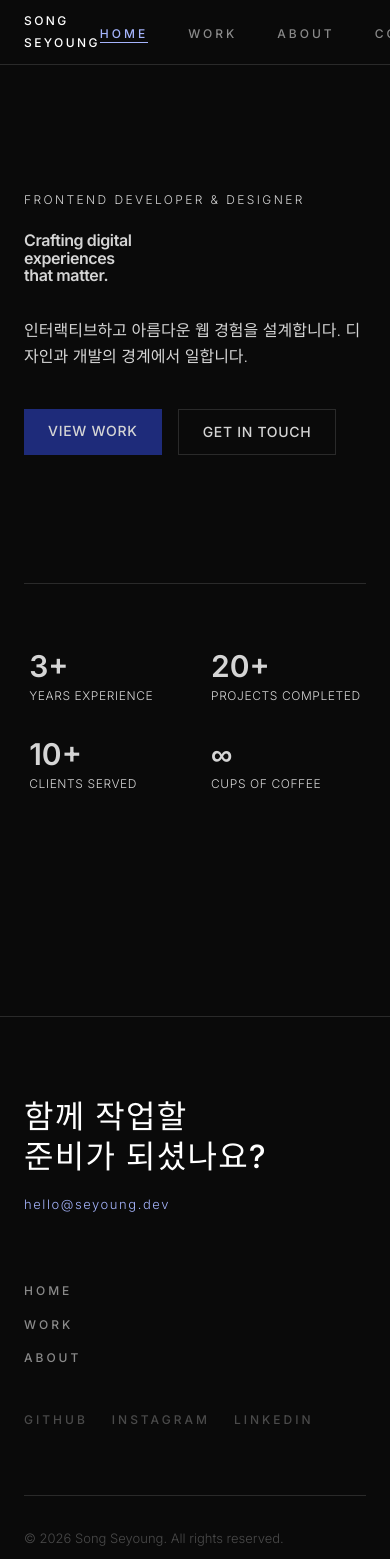
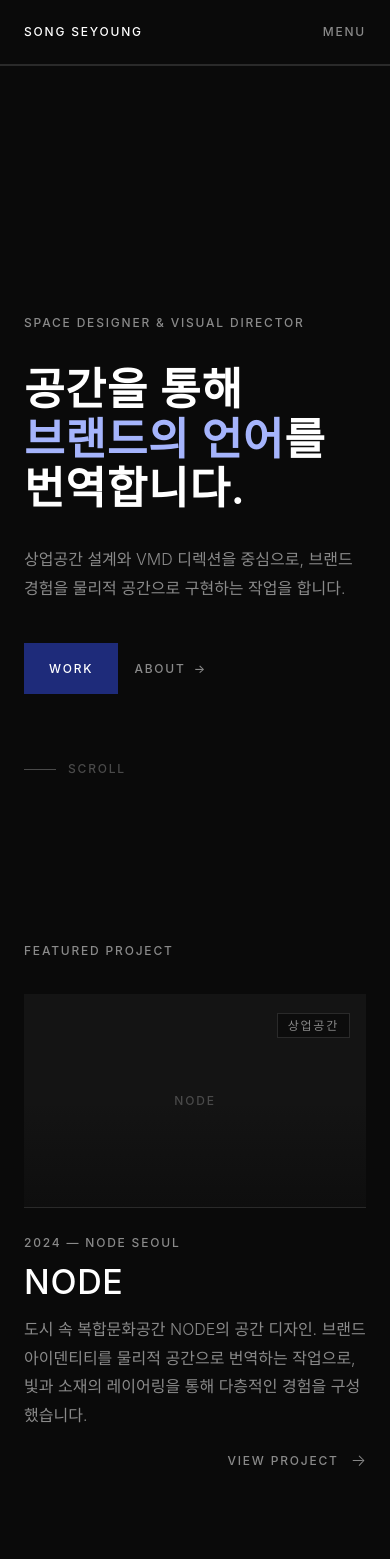
Before and after one commit to ssysje987/portfolio, a Next.js app: page / in a window 390 px wide. Shown: the top 1559 px of the page. Built offline with nearby package versions, Linux system fonts and the light colour scheme.

Commit message:
Refine homepage sections and responsive spacing/typography

```diff
--- a/app/globals.css
+++ b/app/globals.css
@@ -3,7 +3,6 @@
 @tailwind utilities;
 
 /* ── Fonts ──────────────────────────────────────────────────── */
-@import url('https://fonts.googleapis.com/css2?family=Inter:wght@300;400;500;600;700&display=swap');
 @import url('https://cdn.jsdelivr.net/gh/orioncactus/pretendard@v1.3.9/dist/web/static/pretendard.min.css');
 
 /* ── Design Tokens ──────────────────────────────────────────── */
@@ -111,6 +110,32 @@ body {
   }
 }
 
+
+@media (max-width: 768px) {
+  .t-display {
+    font-size: 44px;
+    line-height: 1.12;
+  }
+
+  .t-h1 {
+    font-size: 34px;
+    line-height: 1.2;
+  }
+
+  .t-h2 {
+    font-size: 26px;
+  }
+
+  .t-h3 {
+    font-size: 18px;
+    letter-spacing: 0.04em;
+  }
+
+  .t-label {
+    letter-spacing: 0.15em;
+  }
+}
+
 /* ── Layout Utilities ───────────────────────────────────────── */
 @layer utilities {
   .container-page {
--- a/app/layout.tsx
+++ b/app/layout.tsx
@@ -1,13 +1,24 @@
 import type { Metadata } from "next";
-import { Inter } from "next/font/google";
+import localFont from "next/font/local";
 import "./globals.css";
 import Nav from "@/components/Nav";
 import Footer from "@/components/Footer";
 
-const inter = Inter({
-  subsets: ["latin"],
-  weight: ["300", "400", "500", "600", "700"],
+const geist = localFont({
+  src: [
+    {
+      path: "./fonts/GeistVF.woff",
+      weight: "100 900",
+      style: "normal",
+    },
+    {
+      path: "./fonts/GeistMonoVF.woff",
+      weight: "100 900",
+      style: "normal",
+    },
+  ],
   variable: "--font-inter",
+  display: "swap",
 });
 
 export const metadata: Metadata = {
@@ -21,7 +32,7 @@ export default function RootLayout({
   children: React.ReactNode;
 }>) {
   return (
-    <html lang="ko" className={inter.variable}>
+    <html lang="ko" className={geist.variable}>
       <body className="font-inter bg-bg text-body antialiased">
         <Nav />
         <main>{children}</main>
--- a/app/page.tsx
+++ b/app/page.tsx
@@ -1,60 +1,15 @@
-import Link from "next/link";
+import HeroSection from "@/components/home/HeroSection";
+import FeaturedProject from "@/components/home/FeaturedProject";
+import ProjectGrid from "@/components/home/ProjectGrid";
+import AboutSnippet from "@/components/home/AboutSnippet";
 
 export default function Home() {
   return (
-    <div className="min-h-screen flex flex-col justify-center pt-16">
-      {/* Hero */}
-      <section className="max-w-6xl mx-auto px-6 py-32 flex flex-col gap-6">
-        <p className="text-xs tracking-[0.2em] text-sub uppercase">
-          Frontend Developer & Designer
-        </p>
-
-        <h1 className="text-5xl md:text-7xl font-semibold tracking-tight text-body leading-[1.1]">
-          Crafting digital<br />
-          <span className="text-accent">experiences</span><br />
-          that matter.
-        </h1>
-
-        <p className="text-base text-sub max-w-md leading-relaxed mt-2">
-          인터랙티브하고 아름다운 웹 경험을 설계합니다.
-          디자인과 개발의 경계에서 일합니다.
-        </p>
-
-        <div className="flex gap-4 mt-4">
-          <Link
-            href="/work"
-            className="px-6 py-3 bg-cobalt text-body text-sm font-medium tracking-wider hover:bg-cobalt/80 transition-colors duration-200"
-          >
-            VIEW WORK
-          </Link>
-          <Link
-            href="#contact"
-            className="px-6 py-3 border border-border text-sub text-sm font-medium tracking-wider hover:text-body hover:border-sub transition-colors duration-200"
-          >
-            GET IN TOUCH
-          </Link>
-        </div>
-      </section>
-
-      {/* Divider */}
-      <div className="max-w-6xl mx-auto px-6 w-full">
-        <div className="border-t border-border" />
-      </div>
-
-      {/* Stats */}
-      <section className="max-w-6xl mx-auto px-6 py-16 grid grid-cols-2 md:grid-cols-4 gap-8">
-        {[
-          { value: "3+", label: "Years Experience" },
-          { value: "20+", label: "Projects Completed" },
-          { value: "10+", label: "Clients Served" },
-          { value: "∞", label: "Cups of Coffee" },
-        ].map(({ value, label }) => (
-          <div key={label} className="flex flex-col gap-1">
-            <span className="text-3xl font-semibold text-accent">{value}</span>
-            <span className="text-xs text-sub tracking-wider uppercase">{label}</span>
-          </div>
-        ))}
-      </section>
-    </div>
+    <>
+      <HeroSection />
+      <FeaturedProject />
+      <ProjectGrid />
+      <AboutSnippet />
+    </>
   );
 }
--- a/components/Nav.tsx
+++ b/components/Nav.tsx
@@ -14,6 +14,7 @@ const links = [
 export default function Nav() {
   const pathname = usePathname();
   const [scrolled, setScrolled] = useState(false);
+  const [menuOpen, setMenuOpen] = useState(false);
 
   useEffect(() => {
     const onScroll = () => setScrolled(window.scrollY > 20);
@@ -21,14 +22,17 @@ export default function Nav() {
     return () => window.removeEventListener("scroll", onScroll);
   }, []);
 
+  useEffect(() => {
+    setMenuOpen(false);
+  }, [pathname]);
+
   return (
     <header
       className={`fixed top-0 left-0 right-0 z-50 border-b border-border transition-all duration-300 ${
         scrolled ? "bg-bg/95 backdrop-blur-md" : "bg-bg/60"
       }`}
     >
-      <nav className="max-w-content mx-auto px-20 max-md:px-6 h-16 flex items-center justify-between">
-        {/* Logo */}
+      <nav className="max-w-content mx-auto px-20 max-md:px-6 min-h-16 flex items-center justify-between relative">
         <Link
           href="/"
           className="t-label text-white tracking-[0.2em] hover:text-cobalt-light transition-colors duration-200"
@@ -36,8 +40,18 @@ export default function Nav() {
           SONG SEYOUNG
         </Link>
 
-        {/* Links */}
-        <ul className="flex items-center gap-10">
+        <button
+          type="button"
+          className="md:hidden t-label text-gray-2 hover:text-white transition-colors duration-200"
+          onClick={() => setMenuOpen((prev) => !prev)}
+          aria-expanded={menuOpen}
+          aria-controls="mobile-nav-menu"
+          aria-label="Toggle navigation menu"
+        >
+          {menuOpen ? "CLOSE" : "MENU"}
+        </button>
+
+        <ul className="hidden md:flex items-center gap-10">
           {links.map(({ label, href }) => {
             const isActive =
               href === "/" ? pathname === "/" : pathname.startsWith(href);
@@ -58,6 +72,31 @@ export default function Nav() {
           })}
         </ul>
       </nav>
+
+      <div
+        id="mobile-nav-menu"
+        className={`md:hidden border-t border-border overflow-hidden transition-[max-height] duration-300 ${
+          menuOpen ? "max-h-80" : "max-h-0"
+        }`}
+      >
+        <ul className="px-6 py-3 flex flex-col gap-1 bg-bg/95 backdrop-blur-md">
+          {links.map(({ label, href }) => {
+            const isActive = href === "/" ? pathname === "/" : pathname.startsWith(href);
+            return (
+              <li key={label}>
+                <Link
+                  href={href}
+                  className={`block py-3 t-label tracking-[0.15em] transition-colors duration-200 ${
+                    isActive ? "text-cobalt-light" : "text-gray-2 hover:text-white"
+                  }`}
+                >
+                  {label}
+                </Link>
+              </li>
+            );
+          })}
+        </ul>
+      </div>
     </header>
   );
 }
--- a/components/home/FeaturedProject.tsx
+++ b/components/home/FeaturedProject.tsx
@@ -9,14 +9,14 @@ const featured = projects.find((p) => p.featured)!;
 
 export default function FeaturedProject() {
   return (
-    <section className="max-w-content mx-auto px-20 max-md:px-6 py-section">
+    <section className="max-w-content mx-auto px-20 max-md:px-6 py-24 md:py-section">
       {/* Section label */}
       <motion.p
         variants={fadeInUp}
         initial="hidden"
         whileInView="visible"
         viewport={viewport}
-        className="t-label text-gray-2 mb-12"
+        className="t-label text-gray-2 mb-8 md:mb-12"
       >
         Featured Project
       </motion.p>
@@ -32,7 +32,7 @@ export default function FeaturedProject() {
           {/* Image — large placeholder */}
           <motion.div
             variants={imageReveal}
-            className="relative w-full aspect-[16/9] bg-surface overflow-hidden"
+            className="relative w-full aspect-[16/10] md:aspect-[16/9] bg-surface overflow-hidden"
           >
             {/* Overlay gradient */}
             <div className="absolute inset-0 bg-gradient-to-t from-bg/60 via-transparent to-transparent z-10" />
@@ -48,8 +48,8 @@ export default function FeaturedProject() {
             </div>
 
             {/* Category badge */}
-            <div className="absolute top-6 right-6 z-30">
-              <span className="t-label text-gray-2 border border-border bg-bg/80 px-3 py-1.5 backdrop-blur-sm">
+            <div className="absolute top-4 right-4 md:top-6 md:right-6 z-30">
+              <span className="t-label text-gray-2 border border-border bg-bg/80 px-2.5 py-1 md:px-3 md:py-1.5 backdrop-blur-sm">
                 {featured.category}
               </span>
             </div>
@@ -58,7 +58,7 @@ export default function FeaturedProject() {
           {/* Info bar */}
           <motion.div
             variants={fadeInUp}
-            className="flex flex-col md:flex-row md:items-end justify-between gap-4 pt-8 border-t border-border"
+            className="flex flex-col md:flex-row md:items-end justify-between gap-4 md:gap-6 pt-6 md:pt-8 border-t border-border"
           >
             <div className="flex flex-col gap-2">
               <p className="t-label text-gray-2">{featured.year} — {featured.client}</p>
--- a/components/home/HeroSection.tsx
+++ b/components/home/HeroSection.tsx
@@ -2,11 +2,11 @@
 
 import { motion } from "framer-motion";
 import Link from "next/link";
-import { fadeInUp, staggerContainer, viewport } from "@/lib/animations";
+import { fadeInUp, staggerContainer } from "@/lib/animations";
 
 export default function HeroSection() {
   return (
-    <section className="min-h-screen flex flex-col justify-end pb-20 pt-16">
+    <section className="min-h-screen flex flex-col justify-end pb-16 md:pb-20 pt-16">
       <div className="max-w-content mx-auto px-20 max-md:px-6 w-full">
         <motion.div
           variants={staggerContainer}
@@ -22,7 +22,7 @@ export default function HeroSection() {
           {/* Headline */}
           <motion.h1
             variants={fadeInUp}
-            className="t-display max-md:text-5xl text-white leading-[1.05] max-w-4xl"
+            className="t-display text-white leading-[1.05] max-w-4xl"
           >
             공간을 통해<br />
             <span className="text-cobalt-light">브랜드의 언어</span>를<br />
@@ -39,10 +39,10 @@ export default function HeroSection() {
           </motion.p>
 
           {/* CTA */}
-          <motion.div variants={fadeInUp} className="flex items-center gap-6 mt-4">
+          <motion.div variants={fadeInUp} className="flex flex-wrap items-center gap-4 md:gap-6 mt-2 md:mt-4">
             <Link
               href="/work"
-              className="px-8 py-4 bg-cobalt text-white t-label tracking-widest hover:bg-cobalt/80 transition-colors duration-300"
+              className="px-6 md:px-8 py-3.5 md:py-4 bg-cobalt text-white t-label tracking-[0.18em] border border-cobalt hover:bg-cobalt/80 transition-colors duration-300"
             >
               WORK
             </Link>
@@ -61,7 +61,7 @@ export default function HeroSection() {
           initial={{ opacity: 0 }}
           animate={{ opacity: 1 }}
           transition={{ delay: 1.2, duration: 0.6 }}
-          className="mt-24 flex items-center gap-3"
+          className="mt-16 md:mt-24 flex items-center gap-3"
         >
           <div className="w-8 h-px bg-gray-3" />
           <span className="t-label text-gray-3">SCROLL</span>
--- a/components/home/ProjectGrid.tsx
+++ b/components/home/ProjectGrid.tsx
@@ -10,14 +10,14 @@ const gridProjects = projects.filter((p) => !p.featured).slice(0, 4);
 
 export default function ProjectGrid() {
   return (
-    <section className="max-w-content mx-auto px-20 max-md:px-6 py-section border-t border-border">
+    <section className="max-w-content mx-auto px-20 max-md:px-6 py-24 md:py-section border-t border-border">
       {/* Header */}
       <motion.div
         variants={staggerContainer}
         initial="hidden"
         whileInView="visible"
         viewport={viewport}
-        className="flex items-end justify-between mb-12"
+        className="flex items-end justify-between mb-8 md:mb-12 gap-4"
       >
         <motion.p variants={fadeInUp} className="t-label text-gray-2">
           Selected Works
@@ -25,7 +25,7 @@ export default function ProjectGrid() {
         <motion.div variants={fadeInUp}>
           <Link
             href="/work"
-            className="t-label text-gray-2 hover:text-white transition-colors duration-200 flex items-center gap-2 group"
+            className="t-label text-gray-2 hover:text-white transition-colors duration-200 flex items-center gap-2 group whitespace-nowrap"
           >
             ALL WORKS
             <span className="inline-block transition-transform duration-200 group-hover:translate-x-1">→</span>
--- a/components/project/ProjectHero.tsx
+++ b/components/project/ProjectHero.tsx
@@ -1,7 +1,7 @@
 "use client";
 
 import { motion } from "framer-motion";
-import { fadeInUp, imageReveal, staggerContainer, viewport } from "@/lib/animations";
+import { fadeInUp, imageReveal, staggerContainer } from "@/lib/animations";
 import type { Project } from "@/lib/data";
 
 interface Props {
--- a/components/work/ProjectList.tsx
+++ b/components/work/ProjectList.tsx
@@ -5,7 +5,6 @@ import { motion, AnimatePresence } from "framer-motion";
 import CategoryFilter from "./CategoryFilter";
 import ProjectCard from "./ProjectCard";
 import { projects } from "@/lib/data";
-import type { Project } from "@/lib/data";
 
 type Category = "전체" | "상업공간" | "VMD";
 
```
Also changed, not shown: components/home/AboutSnippet.tsx (+4 -4 lines).
